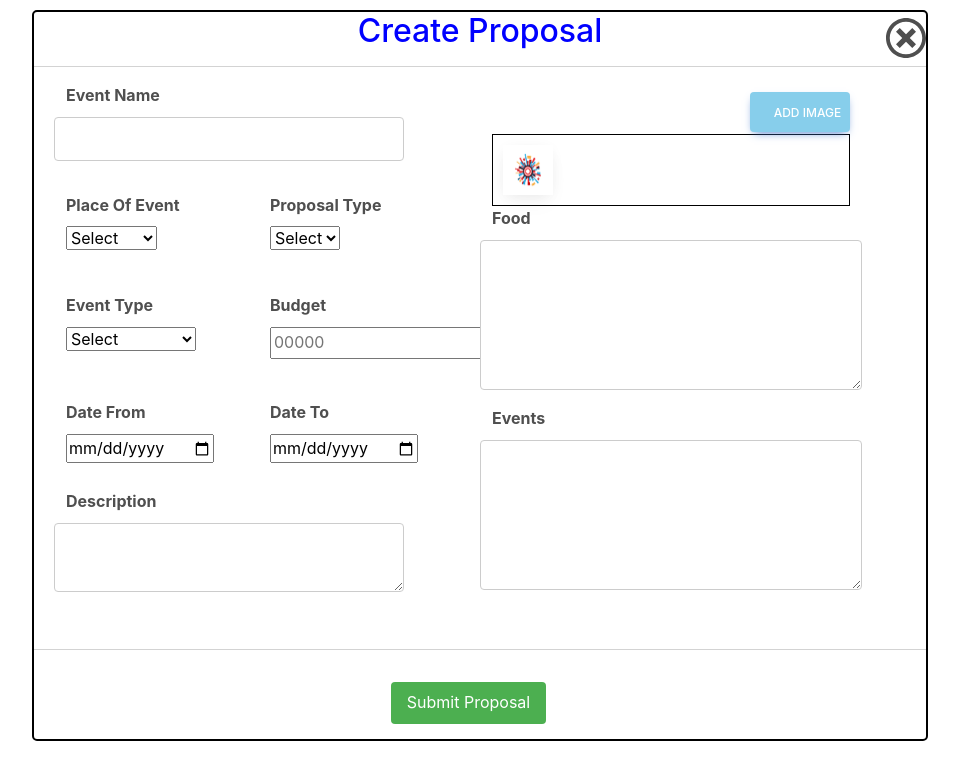
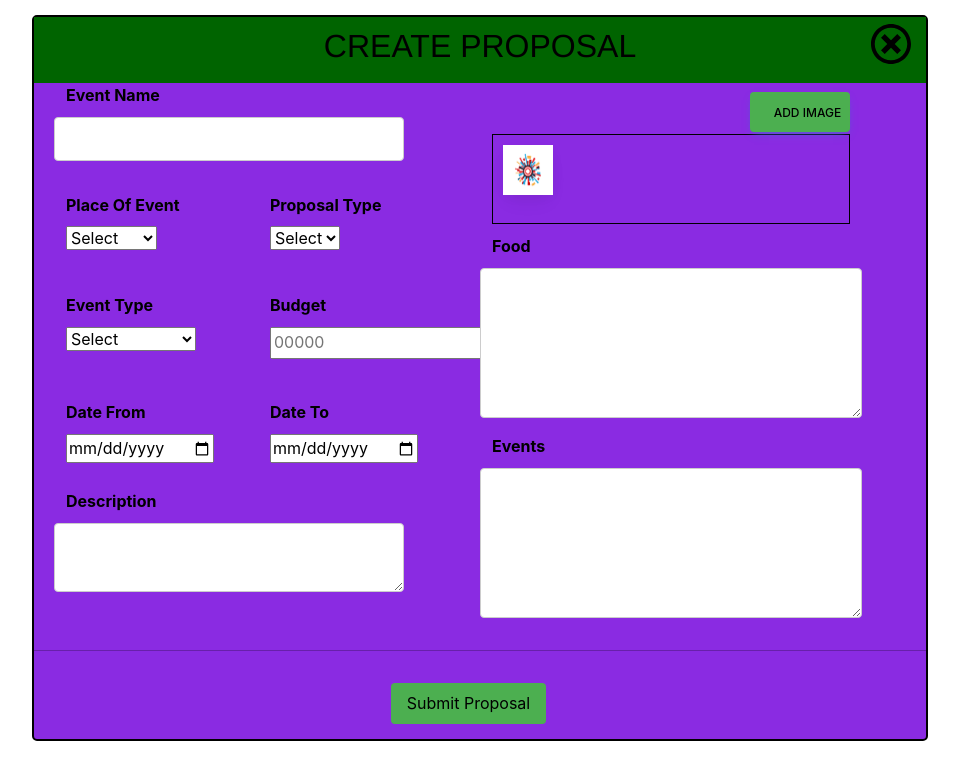
Before and after one commit to munnashah8709/EVENTPROPOSAL, a React (Create React App) app in the folder eventapp/: page /CreateProposal in a window 1280 px wide. Shown: the top 780 px of the page, without its empty margins (160-1119 px from the left). Built offline with nearby package versions, Linux system fonts and the light colour scheme.

Commit message:
some css modification

```diff
--- a/eventapp/src/Components/Dashboard/UserDashboard.css
+++ b/eventapp/src/Components/Dashboard/UserDashboard.css
@@ -2,8 +2,9 @@
   width: 80%;
   margin-left: 10%;
   display: grid;
-  grid-template-columns:repeat(5,minmax(150px,1fr));
-  grid-template-rows:repeat(3,minmax(150px,1fr));
+  grid-template-columns: repeat(5, minmax(150px, 1fr));
+  grid-template-rows: repeat(3, minmax(150px, 1fr));
+  background-color: #cccccc;
 }
 
 #user-name {
@@ -18,8 +19,12 @@
 }
 
 #proposals-title {
+  font-size: 25px;
   font-weight: 600;
-  color: grey;
+  color: black;
+  margin-left: 170px;
+  margin-top: 20px;
+  text-decoration: underline;
 }
 
 .card-body {
@@ -38,3 +43,11 @@
   }
 
 } */
+
+.card-body {
+  font-weight: 700;
+  text-align: justify;
+  padding: 5px;
+  border: 2px solid black;
+  border-radius: 5px;
+}
--- a/eventapp/src/Components/Dashboard/UserDeshboard.js
+++ b/eventapp/src/Components/Dashboard/UserDeshboard.js
@@ -1,107 +1,3 @@
-// import React, { useEffect, useState } from "react";
-// import logo from "../../image/logo.png";
-// import profile_image from "../../image/profile_image.png";
-// import userImage from "../../image/userImage.jpg";
-// import card_1 from "../../image/card_1.jpg";
-// import { GrLogout } from "react-icons/gr";
-// import "./UserDashboard.css";
-// import axiox from "axios"
-
-
-// const UserDeshboard = () => {
-
-//   const [allevents, setallevents]=useState([]);
-
-//   const [name, setName] = useState("");
-//   const userName = localStorage.getItem("User");
-//   const U = JSON.parse(userName);
-//   useEffect(() => {
-//     setName(U.name);
-//   }, []);
-
-
-//   useEffect(()=>{
-//     axiox.get("http://localhost:8080/findAllProposal").then((res)=>{
-//     setallevents(res.data.data)
-//     }).catch((err)=>{
-//       console.log(err)
-//     })
-//   },[])
-
-
-//   console.log(allevents)
-
-
-
-//   return (
-//     <>
-//       <nav className="navbar navbar-light bg-light">
-//         <img
-//           className="logo-image"
-//           src={logo}
-//           alt=""
-//           style={{ width: "90px", height: "80px", marginLeft: "10px" }}
-//         />
-//         <div className="form-inline">
-//           <p id="user-name">{name}</p>
-//           <img
-//             src={profile_image}
-//             alt=""
-//             style={{
-//               width: "50px",
-//               height: "30px",
-//               borderRadius: "50px",
-//               marginRight: "20px",
-//             }}
-//           />
-//           <GrLogout
-//             style={{ marginRight: "15px", width: "20px", height: "20px" }}
-//           />
-//         </div>
-//       </nav>
-//       <div>
-//         <img
-//           src={userImage}
-//           alt=""
-//           style={{ width: "100%", height: "150px" }}
-//         />
-//       </div>
-
-
-
-//       <p id="proposals-title">PROPOSALS</p>
-
-//       <div className="card-container">
-//      {
-//       allevents.map((allval, key)=>{
-//          return (
-//           <div className="card" key={key} style={{marginLeft:"10px", marginTop:"20px"}} >
-//           <img src={allval.albums[0]} className="card-img-top" alt="" />
-//           <div className="card-body">
-//             <p className="card-title">{allval.eventName}</p>
-//             <p className="price">Rs. {allval.budget}</p>
-//             <p className="place">{allval.place}</p>
-//           </div>
-//         </div>
-//          )
-//       })
-//      }
-
-
-
-
-//       </div>
-//     </>
-//   );
-// };
-
-// export default UserDeshboard;
-
-// // http://localhost:8080/findAllProposal
-
-
-//&&&&&&&&&&&&&&&&&&&&&&&&&&&&&&&&&&&&&&&&&&&&&&&&&&&&&&&&&&&&&&&&&&&&&&&&&&&&
-
 import React, { useEffect, useState } from "react";
 import logo from "../../image/logo.png";
 import profile_image from "../../image/profile_image.png";
@@ -188,7 +84,7 @@ const imageClick=()=>{
       allevents.map((allval, key)=>{
          return (
           <div className="card" key={key} style={{marginLeft:"10px", marginTop:"20px"}} >
-          <img src={allval.albums[0]} className="card-img-top" alt="" onClick={imageClick}/>
+          <img src={allval.albums[0]} className="card-img-top" alt="" onClick={imageClick} style={{height:"150px",width:"191px"}}/>
           <div className="card-body">
             <p className="card-title">{allval.eventName}</p>
             <p className="price">Rs. {allval.budget}</p>
--- a/eventapp/src/Components/Login/Home.js
+++ b/eventapp/src/Components/Login/Home.js
@@ -93,8 +93,8 @@ const Home = () => {
 
   return (
 <>
-<div className='bgimg' style={{ backgroundImage: `url(${party}` ,height:"1200px",width:"100%"} }  >
-<div className="conatiner1" style={{ display:"flex", float:"right", backgroundColor:"white", marginTop:"150px", marginRight:"200px",}}>
+<div className='bgimg' style={{ backgroundImage: `url(${party}` ,height:"1200px",width:"100%",} }  >
+<div className="conatiner1" style={{ display:"flex", float:"right", backgroundColor:"#A9A9A9", marginTop:"150px", marginRight:"200px",borderRadius:"5px",color:"black"}}>
 <div className="tab-content" style={{padding:"20px", justifyContent:"center", width:"382px"}}  >
 {/* userbutton and vendor butoon */}
 
@@ -120,7 +120,7 @@ const Home = () => {
       </div>
       <br></br>
       <div className="form-outline mb-4">
-        <input type="text" placeholder='Phone / Email' className='inputs' name='email' onChange={(e) => setemail(e.target.value)} />
+        <input type="text" placeholder='Email' className='inputs' name='email' onChange={(e) => setemail(e.target.value)} />
       </div>
       <div className="form-outline mb-4">
         <input type="password"
--- a/eventapp/src/Components/Proposals/CreateProposal.js
+++ b/eventapp/src/Components/Proposals/CreateProposal.js
@@ -19,89 +19,92 @@ const CreateProposal = () => {
   const [food, setFood] = useState("");
   const [events, setEvents] = useState("");
   const [url, setUrl] = useState("");
-const navigate =useNavigate()
-  useEffect(()=>{
-    if(url){
-      fetch("http://localhost:8080/createProposal",{
-        method:"post",
-        headers:{"Content-Type":"application/json",
-        "Authorization":"Bearer"+localStorage.getItem("jwt")
+  const navigate = useNavigate();
+  useEffect(() => {
+    if (url) {
+      fetch("http://localhost:8080/createProposal", {
+        method: "post",
+        headers: {
+          "Content-Type": "application/json",
+          Authorization: "Bearer" + localStorage.getItem("jwt"),
         },
 
-        body:JSON.stringify({
+        body: JSON.stringify({
           eventName: eventName,
-        place:place,
-        proposalType:proposalType,
-        eventType:eventType,
-        budget:budget,
-        date_from:dateFrom,
-        date_to:dateTo,
-        description:description,
-        albums:url,
-        food:food,
-        events:events,
+          place: place,
+          proposalType: proposalType,
+          eventType: eventType,
+          budget: budget,
+          date_from: dateFrom,
+          date_to: dateTo,
+          description: description,
+          albums: url,
+          food: food,
+          events: events,
+        }),
       })
-    })
-    .then(res=>res.json())
-    .then(data=>{
-        if(data.error){
-    alert(data.error)
-        }else{
-        alert("post saved")
-        navigate("/Vendor_Dashboard")
+        .then((res) => res.json())
+        .then((data) => {
+          if (data.error) {
+            alert(data.error);
+          } else {
+            alert("post saved");
+            navigate("/Vendor_Dashboard");
           }
         })
-    .catch(error=>{
-        console.log(error)
+        .catch((error) => {
+          console.log(error);
+        });
+    }
+  }, [url]);
+  const postImage = () => {
+    const data = new FormData();
+    data.append("file", image);
+    data.append("upload_preset", "Event-Proposal");
+    data.append("cloud_name", "dfqxuq3qn");
+    fetch("https://api.cloudinary.com/v1_1/dfqxuq3qn/image/upload", {
+      method: "post",
+      body: data,
     })
-
-    }
-    },[url])
-  const postImage=()=>{
-    const data=new FormData();
-    data.append("file",image);
-    data.append("upload_preset","Event-Proposal");
-    data.append("cloud_name","dfqxuq3qn");
-    fetch("https://api.cloudinary.com/v1_1/dfqxuq3qn/image/upload",{
-        method:"post",
-        body:data
+      .then((res) => res.json())
+      .then((data) => {
+        setUrl(data.url);
       })
-    .then(res=>res.json())
-    .then(data=>{setUrl(data.url)})
-    .catch(error=>{console.log(error)})
-
-}
-
+      .catch((error) => {
+        console.log(error);
+      });
+  };
 
   const loadfile = (event) => {
-    var output = document.getElementById('output');
+    var output = document.getElementById("output");
     var imgs = output.files.length;
     for (let i = 0; i < imgs; i++) {
       var urls = URL.createObjectURL(event.target.files[i]);
-      document.getElementById("galeria").innerHTML += '<img src="' + urls + '">';
+      document.getElementById("galeria").innerHTML +=
+        '<img src="' + urls + '">';
     }
-  }
+  };
   const handleclick = () => {
-    hiddenInputFile.current.click()
-  }
+    hiddenInputFile.current.click();
+  };
 
-
-  const BacktoVendorDashbord=()=>{
-     navigate("/Vendor_Dashboard")
-  }
-
-
-
+  const BacktoVendorDashbord = () => {
+    navigate("/Vendor_Dashboard");
+  };
 
   return (
     <>
       <div className="C-proposal_container">
+        <div className="title">
+          <h2>CREATE PROPOSAL</h2>
           <div>
-          <h2 style={{ textAlign: "center", color:"blue" }}>Create Proposal</h2>
-          <div><h1 style={{float:"right", marginTop:"-47px"}}><ImCancelCircle  onClick={BacktoVendorDashbord} /></h1></div>
-
+            <h1
+              style={{ float: "right", marginTop: "-57px", marginRight: "5px" }}
+            >
+              <ImCancelCircle onClick={BacktoVendorDashbord} />
+            </h1>
           </div>
-        <hr></hr>
+        </div>
         <div className="row">
           <div className="col-5">
             <div className="row" style={{ marginLeft: "20px" }}>
@@ -172,7 +175,14 @@ const navigate =useNavigate()
 
               <div className="col-3">
                 <label htmlFor="budget">Budget</label>
-                <input type="number" placeholder="00000" onChange = {(e)=>{setBudget(e.target.value)}} value={budget}/>
+                <input
+                  type="number"
+                  placeholder="00000"
+                  onChange={(e) => {
+                    setBudget(e.target.value);
+                  }}
+                  value={budget}
+                />
               </div>
             </div>
 
@@ -204,43 +214,78 @@ const navigate =useNavigate()
             </div>
             <br></br>
 
-
             <div className="row" style={{ marginLeft: "20px" }}>
               <label htmlFor="description">Description</label>
               <textarea
                 id="description"
                 value={description}
-                onChange={(event) =>setDescription(event.target.value)}
+                onChange={(event) => setDescription(event.target.value)}
               ></textarea>
             </div>
-
 
             <br></br>
           </div>
 
           <div className="col-1"></div>
 
-          <div class="col-5">
+          <div className="col-5">
             <div className="row">
-              <div>
-              <button type="button" class="btn btn-primary" onClick={handleclick} style={{width:"100px",float:"right"}} >Add Image</button>
+              <div className="pic">
+                <button
+                  type="button"
+                  className="btn btn-primary"
+                  onClick={handleclick}
+                  style={{
+
+                    width: "100px",
+                    float: "right",
+                    color: "black",
+                    backgroundColor: "  #4caf50",
+
+                  }}
+
+                >
+
+                  Add Image
+                </button>
               </div>
 
-              <input id="output" className="fileinp" multiple type="file" accept="image/*" onChange={(e) => { loadfile(e); setImage(e.target.files[0]) }} ref={hiddenInputFile} style={{ display: "none" }} />
+              <input
+                id="output"
+                className="fileinp"
+                multiple
+                type="file"
+                accept="image/*"
+                onChange={(e) => {
+                  loadfile(e);
+                  setImage(e.target.files[0]);
+                }}
+                ref={hiddenInputFile}
+                style={{ display: "none" }}
+              />
             </div>
 
-            <div class="imgcontainer">
-            <div class="card"  id="galeria" style={{width:"50px", height:"50px"}}>
-            <img  style={{width:"50px", height:"50px"}} src={require("../../image/logo.png")} alt=""></img>
+            {/* image */}
+
+            <div className="imgcontainer">
+              <div
+                className="card"
+                id="galeria"
+                style={{ width: "50px", height: "50px"  }}
+              >
+                <img
+                  className="pic"
+                  style={{ width: "50px", height: "50px",float:"right" }}
+                  src={require("../../image/logo.png")}
+                  alt=""
+                ></img>
               </div>
             </div>
-
-
 
             <div className="row">
               <label htmlFor="food">Food</label>
               <textarea
-               style={{height:"150px"}}
+                style={{ height: "150px" }}
                 id="description"
                 value={food}
                 onChange={(event) => setFood(event.target.value)}
@@ -250,18 +295,23 @@ const navigate =useNavigate()
             <div className="row">
               <label htmlFor="events">Events</label>
               <textarea
-              style={{height:"150px"}}
+                style={{ height: "150px" }}
                 id="description"
                 value={events}
-                onChange={(event) =>setEvents(event.target.value)}
+                onChange={(event) => setEvents(event.target.value)}
               ></textarea>
             </div>
-
           </div>
         </div>
 
         <hr></hr>
-        <button type="submit" style={{marginLeft:"40%", marginBottom:"15px"}} onClick={()=>postImage()}>Submit Proposal</button>
+        <button
+          type="submit"
+          style={{ marginLeft: "40%", marginBottom: "15px" }}
+          onClick={() => postImage()}
+        >
+          Submit Proposal
+        </button>
         <br></br>
       </div>
     </>
--- a/eventapp/src/Components/Proposals/createProposal.css
+++ b/eventapp/src/Components/Proposals/createProposal.css
@@ -1,3 +1,8 @@
+body {
+
+  color: black;
+}
+
 form {
   display: flex;
   flex-direction: column;
@@ -12,7 +17,8 @@ form {
   margin-bottom: 0.5rem;
 }
 
-  input[type="text"], textarea {
+input[type="text"],
+textarea {
   width: 100%;
   padding: 0.5rem;
   margin-bottom: 1rem;
@@ -26,8 +32,8 @@ form {
   } */
 
 button[type="submit"] {
-    background-color: #4CAF50;
-    color: white;
+  background-color: #4caf50;
+  color: black;
   padding: 0.5rem 1rem;
   border: none;
   border-radius: 4px;
@@ -46,18 +52,29 @@ form {
   margin-top: 0.5rem;
 }
 
-
-  .C-proposal_container{
+.C-proposal_container {
   width: 70%;
   margin-left: 15%;
   border: 2px solid black;
-    margin-top: 10px;
+  margin-top: 15px;
   border-radius: 5px;
+  background-color: blueviolet;
 }
-  .imgcontainer{
+
+.imgcontainer {
   padding: 10px;
   border: 1px solid black;
-    height:auto;
+  height: 90px;
   width: 100%;
   margin-top: 2px;
+  margin-bottom: 10px;
 }
+
+.title {
+  text-align: center;
+  color: black;
+  font-weight: 900;
+  font-family:'Franklin Gothic Medium', 'Arial Narrow', Arial, sans-serif;
+  background-color:darkgreen;
+  padding: 10px;
+}
--- a/eventapp/src/Components/registration/Registration.js
+++ b/eventapp/src/Components/registration/Registration.js
@@ -3,6 +3,7 @@ import { useNavigate } from 'react-router-dom'
 import { toast } from 'react-toastify';
 import axios from "axios"
 import party from '../../image/PartyImg.png'
+import "../style/registration.css"
 
 
 const Registration = () => {
@@ -110,7 +111,7 @@ const Registration = () => {
     <div>
 
 <div className='bgimg' style={{ backgroundImage: `url(${party}` ,height:"1200px",width:"100%"} }  >
-<div className="conatiner1" style={{ display:"flex", float:"right", backgroundColor:"white", marginTop:"150px", marginRight:"200px"}}>
+<div className="conatiner1" style={{ display:"flex", float:"right", backgroundColor:"grey", marginTop:"150px", marginRight:"200px",color:"black",borderRadius:"5px"}}>
 <div className="tab-content" style={{padding:"20px", justifyContent:"center", width:"382px"}}  >
 
 {/* userbutton and vendor butoon */}
@@ -186,7 +187,7 @@ const Registration = () => {
 
       <div className="row mb-4">
         <div className="col-md-6 d-flex justify-content-center">
-        <button type="submit" className="btn btn-primary btn-block mb-4" onClick={backTologin} >sing in</button>
+        <button type="submit" className="btn btn-primary btn-block mb-4" onClick={backTologin} >Sign In</button>
         </div>
         <div className="col-md-6 d-flex justify-content-center">
         <button type="submit"
@@ -200,7 +201,7 @@ const Registration = () => {
 {/* user Registration form */}
   <div className="tab-pane fade" id="pills-register" role="tabpanel" aria-labelledby="tab-register">
       <div>
-       <p>Registar In Your Account</p>
+       <p>Register In Your Account</p>
     </div>
     <br>
     </br>
@@ -255,7 +256,7 @@ const Registration = () => {
 
       <div className="row mb-4">
         <div className="col-md-6 d-flex justify-content-center">
-        <button type="submit" className="btn btn-primary btn-block mb-4" onClick={backTologin} >sing in</button>
+        <button type="submit" className="btn btn-primary btn-block mb-4" onClick={backTologin} >sign in</button>
         </div>
         <div className="col-md-6 d-flex justify-content-center">
         <button type="submit"
--- a/eventapp/src/Routing/routing.js
+++ b/eventapp/src/Routing/routing.js
@@ -28,7 +28,7 @@ const Routing = () => {
 
 
         </Routes>
-        <ToastContainer theme="dark" autoClose={1000}/>
+        <ToastContainer theme="dark" autoClose={1000} position="bottom-right"/>
       </BrowserRouter>
 
     </div>
```
Also changed, not shown: eventapp/src/Components/style/registration.css (added). Lines whose indentation alone changed are shown as unchanged.
